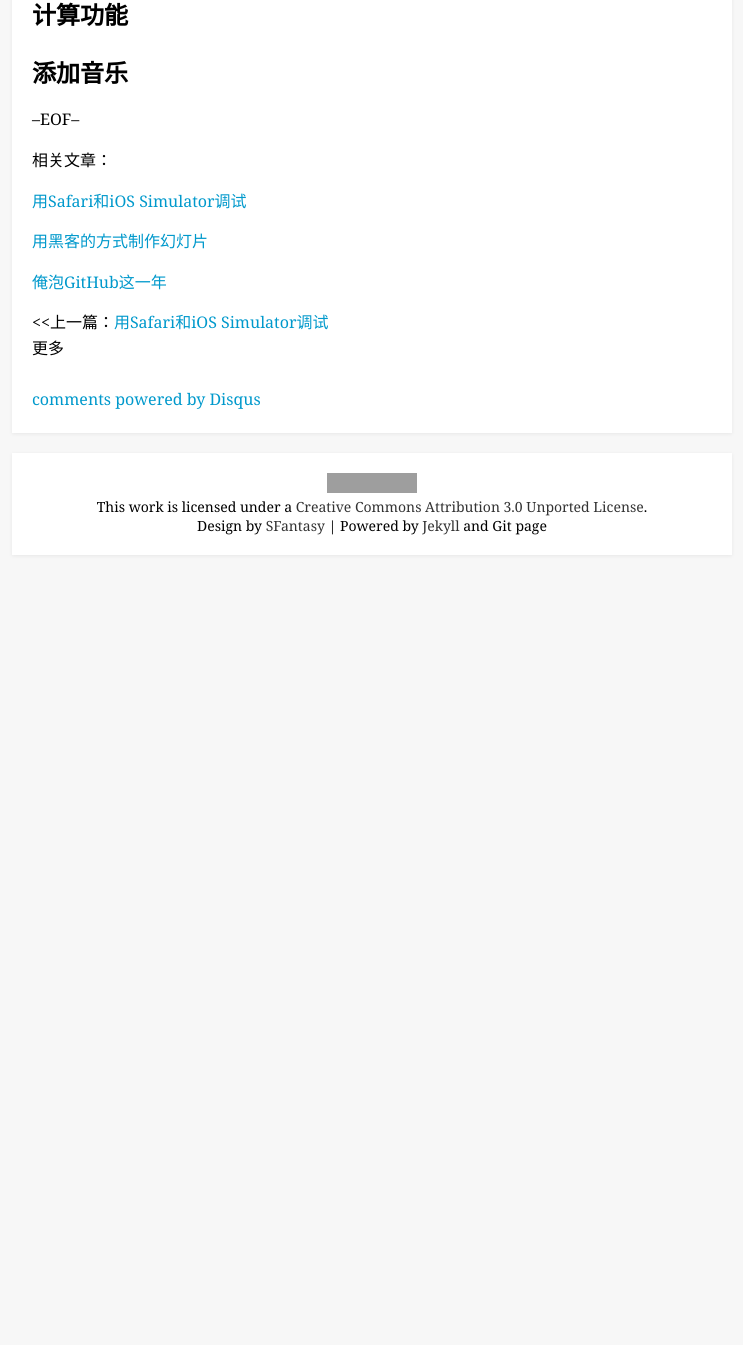
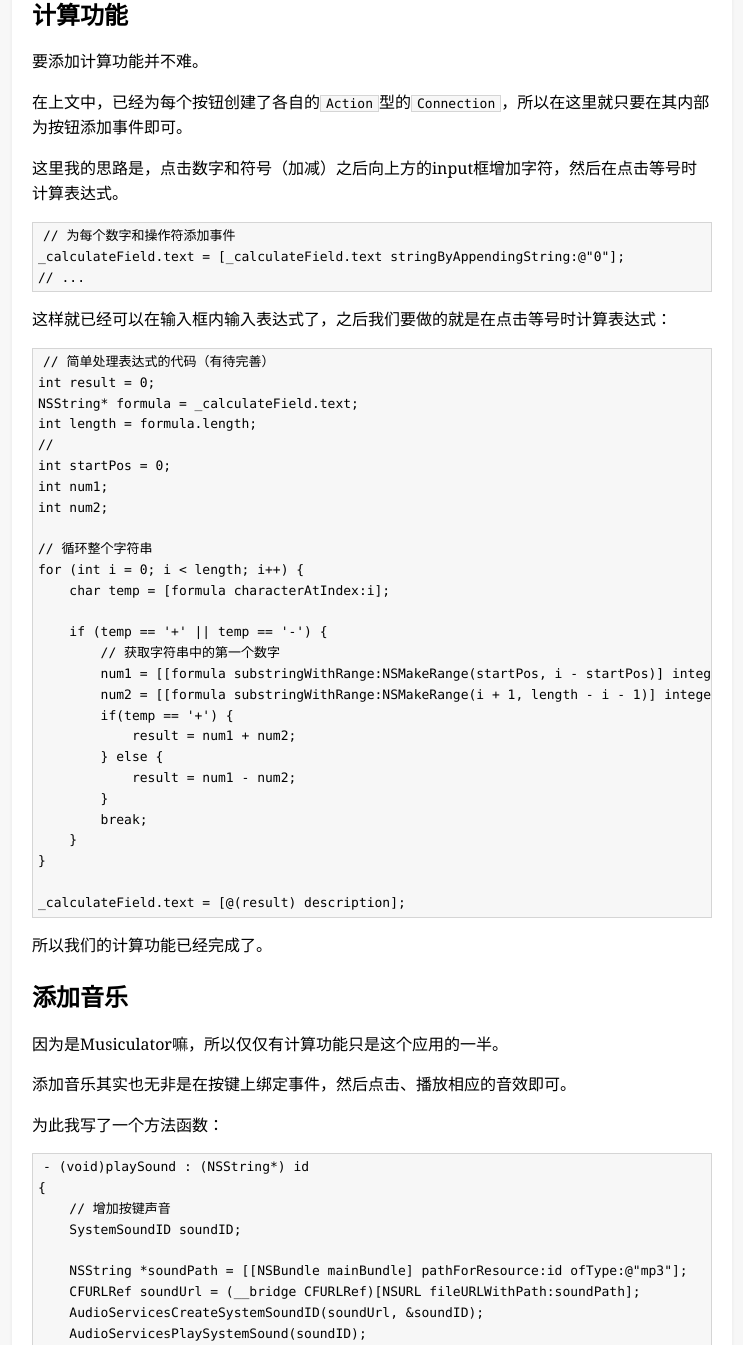
Before and after one commit to SFantasy/blog, a Jekyll site: the page built from _posts/2014-01-19-ios-dev-markdown.md, in a window 1280 px wide and 1400 px high, scrolled down 1816 px, cut to the strip 55-1400 px from the top of the window. Shown: the whole strip, without its empty margins (268-1011 px from the left). Built offline with Jekyll 4.4.1, drawn with Linux system fonts in a browser that asks for light colours; some web fonts are replaced; Markdown is read by kramdown in place of the engine named in the settings; comment, search, counter and statistics services are not loaded; before the commit the page ends 2446 px from its top, so only the background shows below that; some of the changed text lies outside the part shown; grey boxes are pictures that could not be loaded.

Commit message:
[update] new post

````diff
--- a/_posts/2014-01-19-ios-dev-markdown.md
+++ b/_posts/2014-01-19-ios-dev-markdown.md
@@ -57,10 +57,81 @@ _zeroBtn.layer.borderWidth  = 1.0;
 
 ## 计算功能
 
+要添加计算功能并不难。
 
+在上文中，已经为每个按钮创建了各自的`Action`型的`Connection`，所以在这里就只要在其内部为按钮添加事件即可。
+
+这里我的思路是，点击数字和符号（加减）之后向上方的input框增加字符，然后在点击等号时计算表达式。
+
+```
+// 为每个数字和操作符添加事件
+_calculateField.text = [_calculateField.text stringByAppendingString:@"0"];
+// ...
+```
+
+这样就已经可以在输入框内输入表达式了，之后我们要做的就是在点击等号时计算表达式：
+
+```
+// 简单处理表达式的代码（有待完善）
+int result = 0;
+NSString* formula = _calculateField.text;
+int length = formula.length;
+//
+int startPos = 0;
+int num1;
+int num2;
+
+// 循环整个字符串
+for (int i = 0; i < length; i++) {
+    char temp = [formula characterAtIndex:i];
+
+    if (temp == '+' || temp == '-') {
+        // 获取字符串中的第一个数字
+        num1 = [[formula substringWithRange:NSMakeRange(startPos, i - startPos)] integerValue];
+        num2 = [[formula substringWithRange:NSMakeRange(i + 1, length - i - 1)] integerValue];
+        if(temp == '+') {
+            result = num1 + num2;
+        } else {
+            result = num1 - num2;
+        }
+        break;
+    }
+}
+
+_calculateField.text = [@(result) description];
+```
+
+所以我们的计算功能已经完成了。
 
 ## 添加音乐
 
+因为是Musiculator嘛，所以仅仅有计算功能只是这个应用的一半。
 
+添加音乐其实也无非是在按键上绑定事件，然后点击、播放相应的音效即可。
+
+为此我写了一个方法函数：
+
+```
+- (void)playSound : (NSString*) id
+{
+    // 增加按键声音
+    SystemSoundID soundID;
+
+    NSString *soundPath = [[NSBundle mainBundle] pathForResource:id ofType:@"mp3"];
+    CFURLRef soundUrl = (__bridge CFURLRef)[NSURL fileURLWithPath:soundPath];
+    AudioServicesCreateSystemSoundID(soundUrl, &soundID);
+    AudioServicesPlaySystemSound(soundID);
+}
+```
+
+在每个按钮的绑定事件中调用此方法，传入相应ID即可播放对应的音效。
+
+当然，上述代码是在各种Google, SO后实践可用的代码……感觉还是挺麻烦的。
+
+有所不足的是，现在的do ri me fa...音效比较渣……主要是音色不佳，所以有待搜罗一下比较好的音。
+
+-----
+
+这个小小的项目，我已经push到了GitHub上。地址：[https://github.com/SFantasy/Musiculator](https://github.com/SFantasy/Musiculator)。后续会为之完善计算功能、改善音效、添加图标。
 
 --EOF--
````
Also changed, not shown: other parts of _posts/2014-01-19-ios-dev-markdown.md (+1 -1 lines).
